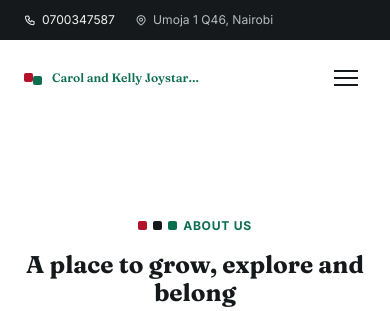
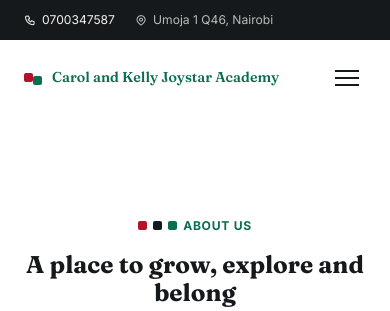
Before and after one commit to haron2000/joystar_web, a Django app: page /about/ in a window 390 px wide. Shown: the top 311 px of the page. Run offline with Django 5.2, Linux system fonts and the light colour scheme; data comes from the database, SQL or seed files in the repository; data that the repository does not hold is empty.

Commit message:
Fix logo/school-name display in navbar and footer, layout fixes

```diff
--- a/joystar_academy/static/css/main.css
+++ b/joystar_academy/static/css/main.css
@@ -126,19 +126,16 @@ a { color: inherit; }
   border-bottom-color: rgba(22, 25, 27, 0.08);
   box-shadow: var(--shadow-sm);
 }
-.navbar .container { display: flex; align-items: center; justify-content: space-between; gap: var(--space-md); }
-
+.navbar .container { display: flex; align-items: center; justify-content: space-between; gap: var(--space-md); flex-wrap: nowrap; overflow: hidden; }
 .brand { display: flex; align-items: center; gap: 10px; text-decoration: none; }
 .brand-name { font-family: var(--font-display); font-weight: 600; font-size: var(--fs-sm); color: var(--green); }
 
 .navbar { position: relative; }
 
-.brand { min-width: 0; }
+.brand { min-width: 0; flex-shrink: 0; display: flex; align-items: center; gap: 10px; }
+.brand img { max-height: 44px; max-width: 180px; width: auto; height: auto; object-fit: contain; }
 .brand-name {
   white-space: nowrap;
-  overflow: hidden;
-  text-overflow: ellipsis;
-  max-width: 46vw;
 }
 
 .nav-links { display: flex; align-items: center; gap: var(--space-md); list-style: none; margin: 0; padding: 0; }
@@ -182,7 +179,7 @@ a { color: inherit; }
   transition: transform var(--dur-fast) var(--ease-out), opacity var(--dur-fast) var(--ease-out);
 }
 
-@media (max-width: 900px) {
+@media (max-width: 1150px) {
   .nav-links { display: none; }
   .nav-cta .btn { display: none; }
   .nav-toggle { display: block; }
@@ -205,9 +202,7 @@ a { color: inherit; }
   .nav-cta-item .btn { width: 100%; justify-content: center; }
 }
 
-@media (max-width: 480px) {
-  .brand-name { max-width: 38vw; font-size: var(--fs-xs); }
-}
+
 /* ==========================================================================
    Footer
    ========================================================================== */
--- a/joystar_academy/templates/partials/footer.html
+++ b/joystar_academy/templates/partials/footer.html
@@ -3,14 +3,20 @@
     <div class="footer-grid">
       <div>
         {% if site.logo %}
-          <img src="{{ site.logo.url }}" alt="{{ site.school_name }} logo" style="height: 36px; width: auto; margin-bottom: 8px; filter: brightness(0) invert(1);">
+        <div style="display:inline-block; background:#fff; padding:8px 14px; border-radius:8px; margin-bottom: 10px;">
+          <img src="{{ site.logo.url }}" alt="{{ site.school_name }} logo"
+            style="height: 32px; width: auto; max-width:160px; object-fit:contain; display:block;">
+        </div>
         {% endif %}
         <h4 style="font-family: var(--font-display); font-size: var(--fs-md); color: var(--green-light);">{{ site.school_name }}</h4>
         <p>{{ site.motto }}</p>
         <div class="social-icons">
-          {% if site.facebook_url %}<a href="{{ site.facebook_url }}" aria-label="Facebook"><i class="ti ti-brand-facebook" aria-hidden="true"></i></a>{% endif %}
-          {% if site.instagram_url %}<a href="{{ site.instagram_url }}" aria-label="Instagram"><i class="ti ti-brand-instagram" aria-hidden="true"></i></a>{% endif %}
-          {% if site.tiktok_url %}<a href="{{ site.tiktok_url }}" aria-label="TikTok"><i class="ti ti-brand-tiktok" aria-hidden="true"></i></a>{% endif %}
+          {% if site.facebook_url %}<a href="{{ site.facebook_url }}" aria-label="Facebook"><i
+              class="ti ti-brand-facebook" aria-hidden="true"></i></a>{% endif %}
+          {% if site.instagram_url %}<a href="{{ site.instagram_url }}" aria-label="Instagram"><i
+              class="ti ti-brand-instagram" aria-hidden="true"></i></a>{% endif %}
+          {% if site.tiktok_url %}<a href="{{ site.tiktok_url }}" aria-label="TikTok"><i class="ti ti-brand-tiktok"
+              aria-hidden="true"></i></a>{% endif %}
         </div>
       </div>
       <div>
--- a/joystar_academy/templates/partials/navbar.html
+++ b/joystar_academy/templates/partials/navbar.html
@@ -9,8 +9,8 @@
           <span class="blk" style="background: var(--red);"></span>
           <span class="blk" style="background: var(--green); margin-left:-4px; margin-top:5px;"></span>
         </span>
+        {% endif %}
         <span class="brand-name">{{ site.school_name }}</span>
-        {% endif %}
       </a>
 
       <ul class="nav-links">
```
